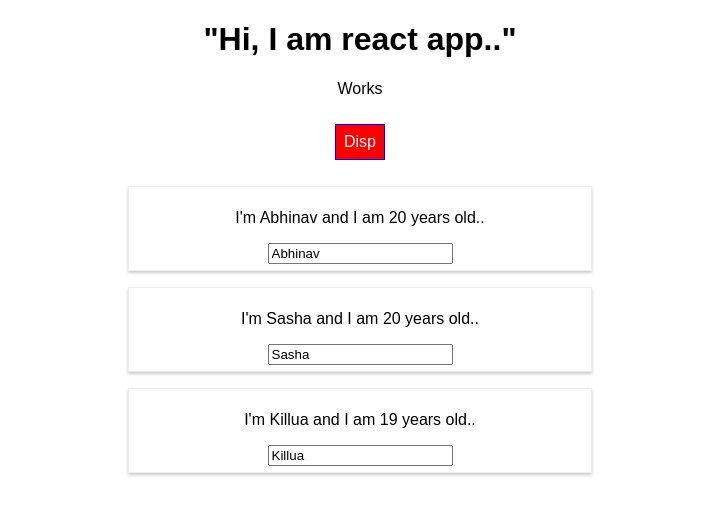
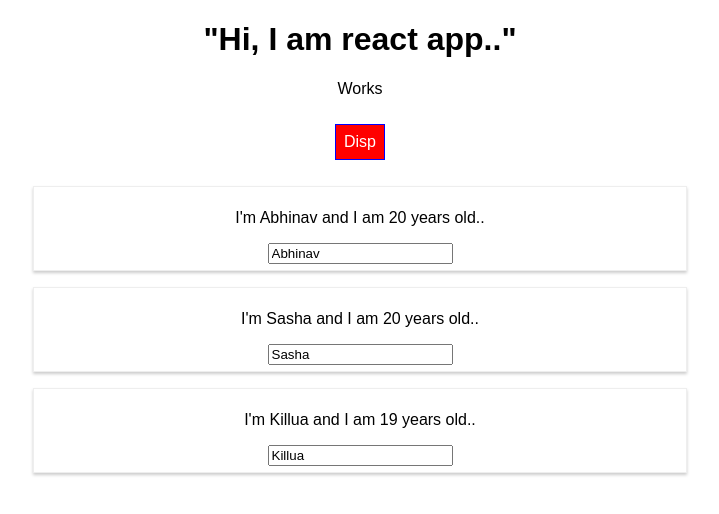
Before and after one commit to Abhinav2907/react-complete-guide, a React (Create React App) app in the folder react-complete-guide/: page / in a window 1280 px wide. Both pictures are taken after a click on the button "Disp". Shown: the top 514 px of the page, without its empty margins (280-999 px from the left). Built offline with nearby package versions, Linux system fonts and the light colour scheme.

Commit message:
once again without radium

```diff
--- a/react-complete-guide/src/App.js
+++ b/react-complete-guide/src/App.js
@@ -1,7 +1,6 @@
 import React, { Component } from 'react';
 // import React, { useState } from 'react';
 import './App.css';
-import Radium, { StyleRoot } from 'radium';
 import Person from './Person/Person';
 
 class App extends Component {
@@ -55,11 +54,7 @@
       border: '1px solid blue',
       padding: '8px',
       cursor: 'pointer',
-      margin: '10px',
-      ':hover': {
-        backgroundColor: 'lightgreen',
-        color: 'black'
-      }
+      margin: '10px'
     };
 
     let personww = null;
@@ -94,10 +89,6 @@
         </div>
       )
       style.backgroundColor = 'red';
-      style[':hover']= {
-        backgroundColor: 'salmon',
-        color: 'black'
-      }
     }
     const classes = []
     if(this.state.persons.length <= 2) {
@@ -108,7 +99,6 @@
     }
 
     return (
-      <StyleRoot>
         <div className="App">
           <h1>"Hi, I am react app.."</h1>
           <p className={classes.join(' ')}>Works</p>
@@ -117,13 +107,12 @@
             onClick={this.togglePersonsHandler}>Disp</button>
           {personww}
         </div>
-      </StyleRoot>
     );//can also use ternary operator as we can only write a single statement in jsx block. Module 4 vid 3
     //return React.createElement('div',{className: 'App'}, React.createElement('h1',null,'HI i am react app!!!'));
   }
 }
 
-export default Radium(App);
+export default App;
 
 //  //using hooksXXXXXXXXXXXXXXXXXXXXXXXXXXXXXXXXXXXXXXXXXXXXXXXXXXXXXXXXXXXXXXXXXXX
 
--- a/react-complete-guide/src/Person/Person.js
+++ b/react-complete-guide/src/Person/Person.js
@@ -1,14 +1,8 @@
 import React from 'react';
 import './Person.css'
-import Radium from 'radium';
 const person = (props) => {
-    const style = {
-        '@media (min-width: 500px)': {
-            width: '450px'
-        }
-    };
     return (
-        <div className="Person" style={style}>
+        <div className="Person">
             <p onClick={props.click}>I'm {props.name} and I am {props.age} years old..</p>
             <p>{props.children}</p>
             <input type='text' onChange={props.changed} value={props.name}/>
@@ -16,4 +10,4 @@
     )
 }
 
-export default Radium(person);
+export default person;
```
